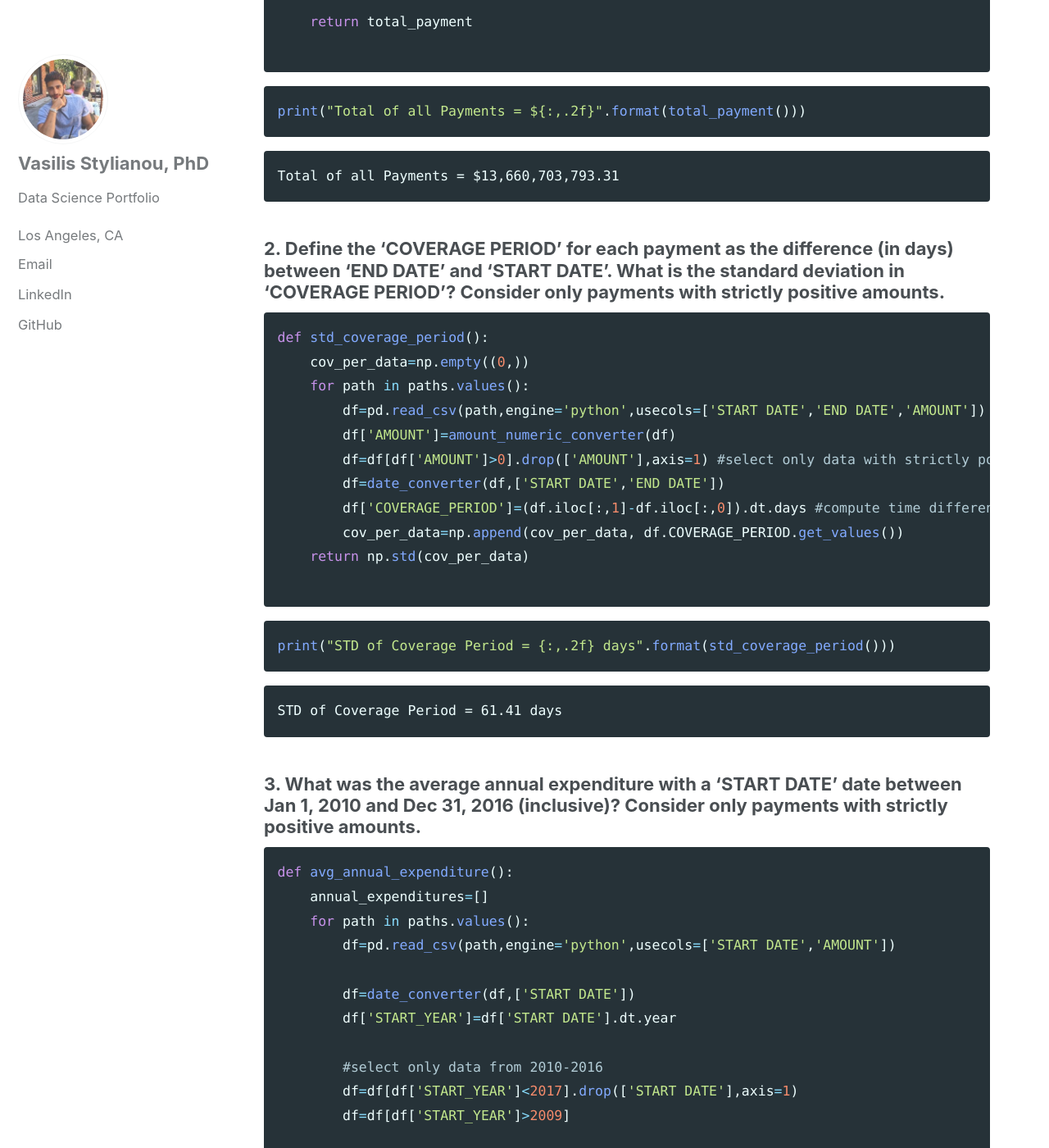
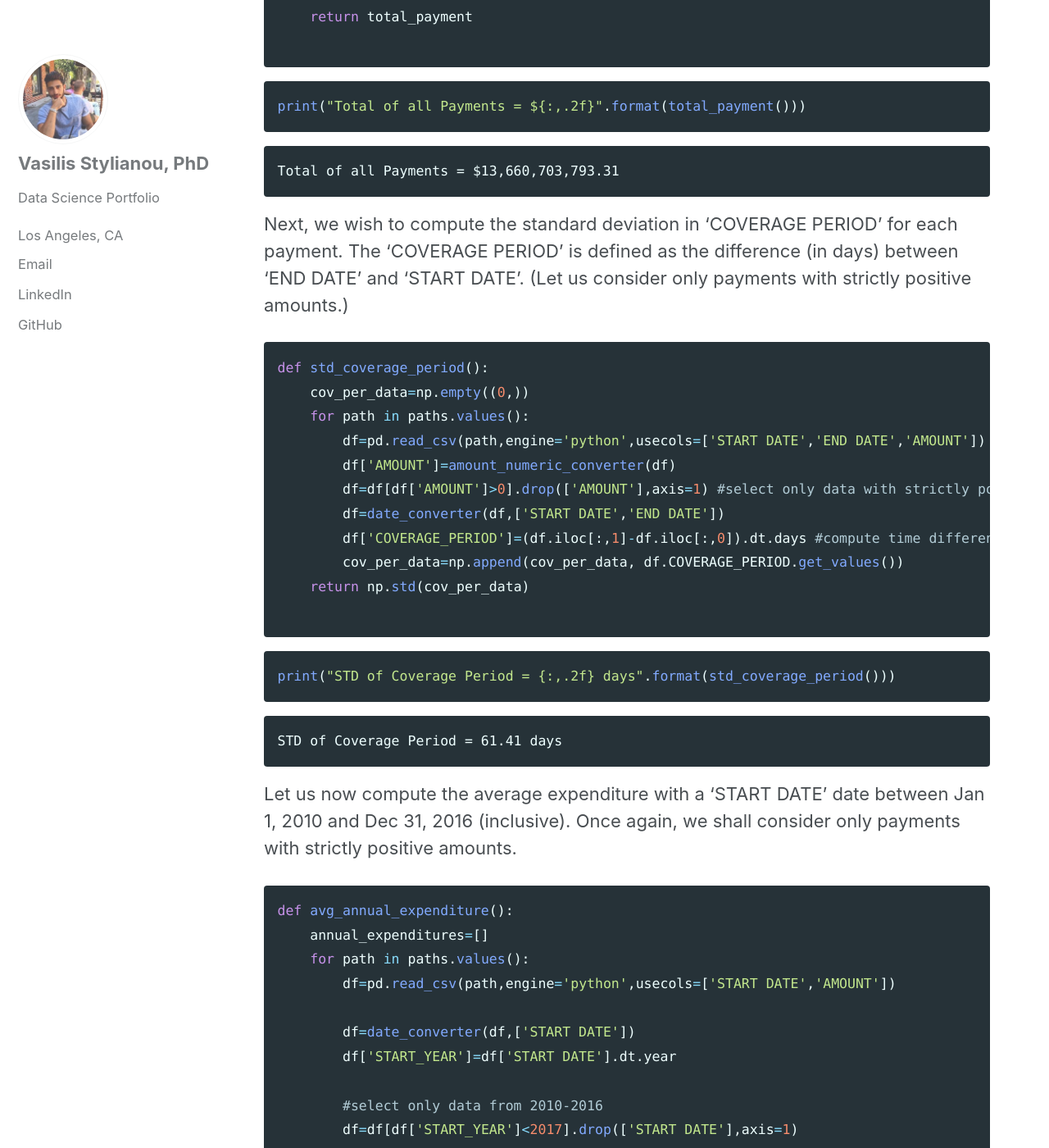
Before and after one commit to vasilis-stylianou/vasilis-stylianou.github.io, a Jekyll site: the page built from _posts/2018-07-15-expenditures.md, in a window 1280 px wide and 1400 px high, scrolled down 5662 px. Shown: the whole window at 82% size. Built offline with Jekyll 4.4.1, drawn with Linux system fonts in a browser that asks for light colours; cached includes are drawn as plain includes; some of the changed text lies outside the part shown.

Commit message:
Update 2018-07-15-expenditures.md

````diff
--- a/_posts/2018-07-15-expenditures.md
+++ b/_posts/2018-07-15-expenditures.md
@@ -288,7 +288,7 @@ def date_converter(df,date_col):
 
 ```
 ## Data Analysis:
-### 1. What is the total of all the payments in the dataset?
+Let us begin our analysis by computing the total of all the payments in the dataset.
 
 
 ```python
@@ -311,7 +311,7 @@ print("Total of all Payments = ${:,.2f}".format(total_payment()))
     Total of all Payments = $13,660,703,793.31
 
 
-### 2. Define the 'COVERAGE PERIOD' for each payment as the difference (in days) between 'END DATE' and 'START DATE'. What is the standard deviation in 'COVERAGE PERIOD'? Consider only payments with strictly positive amounts.
+Next, we wish to compute the standard deviation in 'COVERAGE PERIOD' for each payment. The 'COVERAGE PERIOD' is defined as the difference (in days) between 'END DATE' and 'START DATE'. (Let us consider only payments with strictly positive amounts.)
 
 
 ```python
@@ -336,7 +336,7 @@ print("STD of Coverage Period = {:,.2f} days".format(std_coverage_period()))
     STD of Coverage Period = 61.41 days
 
 
-### 3. What was the average annual expenditure with a 'START DATE' date between Jan 1, 2010 and Dec 31, 2016 (inclusive)? Consider only payments with strictly positive amounts.
+Let us now compute the average expenditure with a 'START DATE' date between Jan 1, 2010 and Dec 31, 2016 (inclusive). Once again, we shall consider only payments with strictly positive amounts.
 
 
 ```python
````
